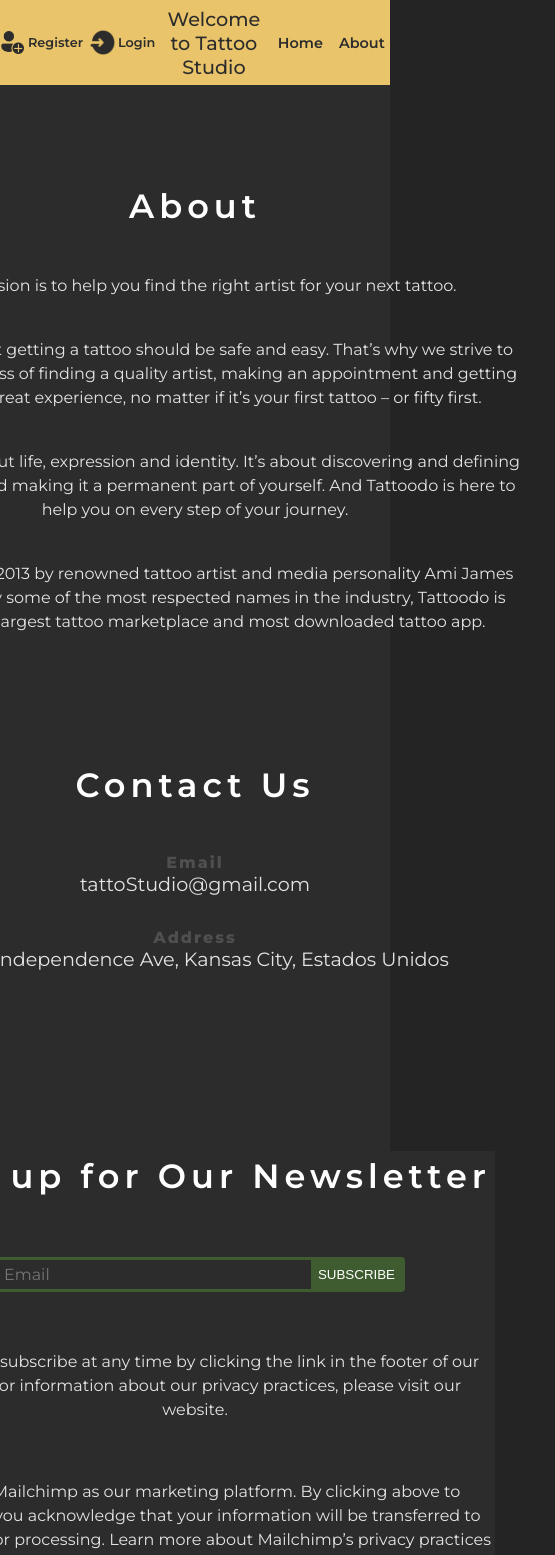
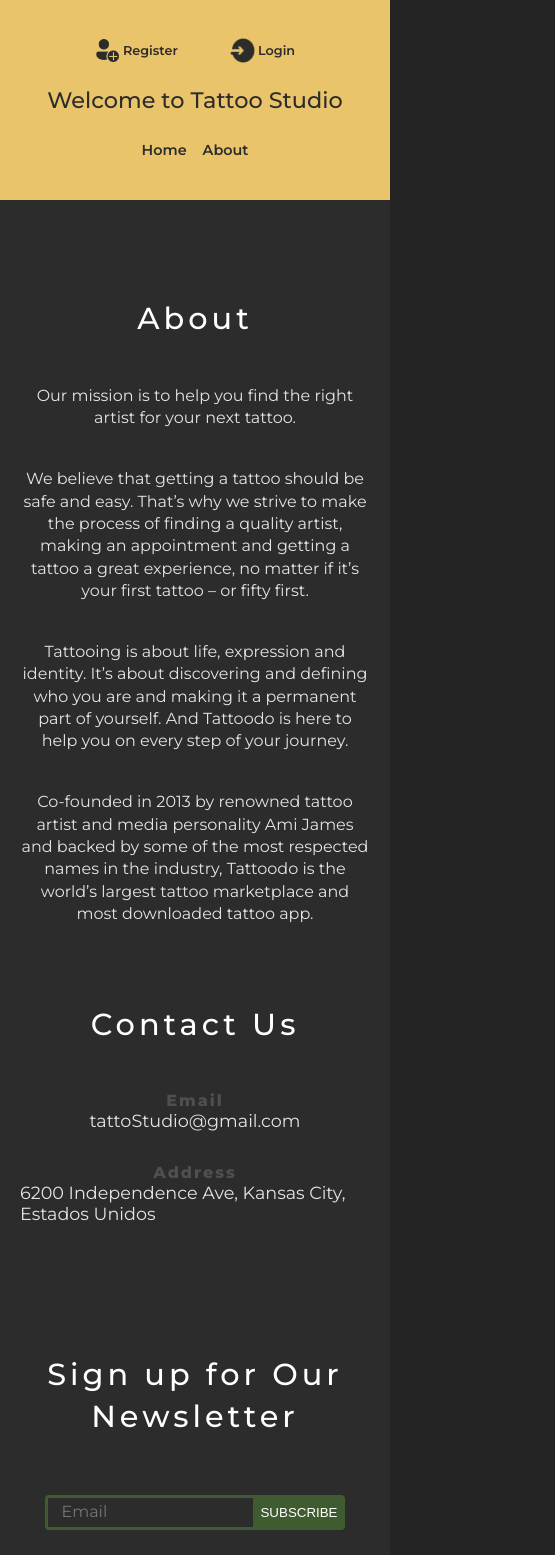
Before and after one commit to Fpaganoni/Tattoo-website, a React (Vite) app in the folder frontend/: page /about in a window 390 px wide. Shown: the top 1555 px of the page, 555 px wide, since content can reach past the window. Built offline with nearby package versions, Linux system fonts and the light colour scheme; no server answers; the HTML template or start-up script is replaced by a standard one.

Commit message:
Already done media querys for 1024px, 768px, 480px breakpoints

```diff
--- a/frontend/src/components/Footer/Footer.module.css
+++ b/frontend/src/components/Footer/Footer.module.css
@@ -68,6 +68,7 @@
 @media (max-width: 1024px) {
   .footerContent {
     padding: 30px 25px;
+    gap: 2rem;
   }
 
   .paymentsContainer {
@@ -82,3 +83,13 @@
     gap: 0.8rem;
   }
 }
+
+@media (max-width: 480px) {
+  .footerContent {
+    flex-direction: column;
+  }
+
+  .contactContainer {
+    align-items: center;
+  }
+}
--- a/frontend/src/components/GetAppointment/GetAppointment.module.css
+++ b/frontend/src/components/GetAppointment/GetAppointment.module.css
@@ -125,6 +125,7 @@ input {
   font-size: 1.1rem;
   padding: 10px 20px;
   cursor: pointer;
+  border-radius: 4px;
 }
 
 .sippingCost {
@@ -157,6 +158,15 @@ input {
   width: 30%;
   cursor: pointer;
   border: none;
+  border-radius: 4px;
+  border: 2px solid var(--Blanco);
+}
+
+@media (max-width: 1440px) {
+  .sponsorContainer {
+    top: -430px;
+    left: -480px;
+  }
 }
 
 @media (max-width: 1024px) {
@@ -246,3 +256,68 @@ input {
     width: 40%;
   }
 }
+
+@media (max-width: 768px) {
+  /* GENERAL CONTAINER */
+
+  .container {
+    flex-direction: column;
+    gap: 120px;
+  }
+
+  .schedulesFigure {
+    position: relative;
+    left: 0px;
+    top: 50px;
+    width: 380px;
+  }
+
+  .schedulesImage {
+    width: 400px;
+    height: 450px;
+  }
+
+  /* RESERVE APPOINTMENT CONTAINER */
+
+  .reserveContainer {
+    width: 100%;
+    max-width: 450px;
+    position: relative;
+    display: flex;
+    flex-direction: column;
+    justify-content: center;
+    gap: 1rem;
+    top: 0px;
+    right: 0px;
+  }
+
+  /* SPONSOR BRANDS */
+
+  .sponsorContainer {
+    display: none;
+  }
+
+  .cartContainer {
+    width: 100%;
+    flex-direction: row;
+    gap: 0;
+  }
+
+  .buttonCart {
+    padding: 5px 10px;
+    font-size: 0.9rem;
+    height: 30%;
+    align-self: flex-end;
+  }
+
+  .zipCodeButton {
+    width: 55%;
+    font-size: 0.9rem;
+  }
+}
+
+@media (max-width: 480px) {
+  .reserveContainer {
+    width: 80%;
+  }
+}
--- a/frontend/src/components/GetAppointment/index.jsx
+++ b/frontend/src/components/GetAppointment/index.jsx
@@ -7,7 +7,6 @@ import radiant from "../../assets/brands-sponsor-logos/radiant-logo.png";
 const GetAppointment = () => {
   return (
     <div className={styles.container}>
-      <div className={styles.schedulesContainer}>
       <figure className={styles.schedulesFigure}>
         <img
           className={styles.schedulesImage}
@@ -15,7 +14,7 @@ const GetAppointment = () => {
           alt="Days open and close"
         />
       </figure>
-      </div>
+
       <div className={styles.reserveContainer}>
         <div className={styles.sponsorContainer}>
           <img
@@ -65,6 +64,8 @@ const GetAppointment = () => {
               className={styles.zipcodeInput}
               type="number"
               min={0}
+              id="zipcode"
+              name="zipcode"
               placeholder="Zip Code"
             />
             <button className={styles.zipCodeButton} type="button">
--- a/frontend/src/components/Logout/Logout.module.css
+++ b/frontend/src/components/Logout/Logout.module.css
@@ -25,9 +25,10 @@
 
 @media (max-width: 1024px) {
   .logoutRegisterSpan {
-    font-size: 1rem;
+    font-size: 0.8rem;
     gap: 5px;
     flex: 1;
+    max-width: 200px;
   }
 
   .logoutIcons {
--- a/frontend/src/components/MainSection/MainSection.module.css
+++ b/frontend/src/components/MainSection/MainSection.module.css
@@ -110,3 +110,23 @@
     width: 550px;
   }
 }
+
+@media (max-width: 768px) {
+  .logo {
+    width: 450px;
+    height: 450px;
+    margin-left: 0px;
+  }
+}
+
+@media (max-width: 480px) {
+  .experienceContainer {
+    width: 90%;
+    text-align: center;
+  }
+
+  .logo {
+    width: 350px;
+    height: 350px;
+  }
+}
--- a/frontend/src/components/Navbar/Navbar.module.css
+++ b/frontend/src/components/Navbar/Navbar.module.css
@@ -136,8 +136,8 @@
 .navbarTabs {
   display: flex;
   align-items: center;
-  justify-content: space-evenly;
-
+  justify-content: center;
+  gap: 2rem;
   width: 100%;
 }
 
@@ -219,17 +219,19 @@
 
 @media (max-width: 768px) {
   .navbar {
-    height: 85px;
+    height: 200px;
+    flex-direction: column;
   }
 
   .mainTitle {
-    font-size: 1.2rem;
-    flex: 1;
+    font-size: 1.4rem;
+    flex: 0;
   }
 
   .loginRegisterContainer {
     width: 200px;
     flex: 1;
+    gap: 45px;
   }
 
   .loginRegisterContainer span:first-child {
@@ -258,7 +260,7 @@
   /*  navbar tabs */
 
   .navbarTabsContainer {
-    width: 180px;
+    width: 300px;
     flex: 1;
   }
 
@@ -270,3 +272,9 @@
     font-size: 0.9rem;
   }
 }
+
+@media (max-width: 480px) {
+  .iconContainer {
+    width: 90%;
+  }
+}
--- a/frontend/src/views/About/about.module.css
+++ b/frontend/src/views/About/about.module.css
@@ -163,3 +163,65 @@
   width: 600px;
   line-height: 1.5;
 }
+
+@media (max-width: 480px) {
+  .aboutContainer {
+    width: 100%;
+    padding: 100px 0;
+  }
+
+  /* ABOUT CONTENT */
+
+  .aboutContent,
+  .contactContainer {
+    width: 350px;
+    margin: 0 auto;
+  }
+
+  .aboutTitle,
+  .contactTitle {
+    font-size: 1.9rem;
+    font-weight: 500;
+    letter-spacing: 4px;
+    padding-bottom: 16px;
+  }
+
+  .paragraphContainers {
+    gap: 2.4rem;
+  }
+
+  .aboutParagraph {
+    text-align: center;
+    line-height: 1.4;
+  }
+
+  /* CONTACT */
+
+  .contactInfo {
+    font-size: 1.1rem;
+  }
+
+  /* SING UP SECTION */
+
+  .singupContainer {
+    width: 300px;
+    line-height: 1.4;
+    margin: 50px 0;
+  }
+
+  .suscribeForm {
+    width: 100%;
+    gap: 0rem;
+  }
+
+  /* SOCIALS*/
+
+  .socialTitle {
+    letter-spacing: 5px;
+  }
+
+  .socialParagraph {
+    width: 85%;
+    line-height: 1.4;
+  }
+}
--- a/frontend/src/views/Register/Register.module.css
+++ b/frontend/src/views/Register/Register.module.css
@@ -139,3 +139,78 @@
   backdrop-filter: blur(10px);
   font-size: 1.1rem;
 }
+
+@media (max-width: 1024px) {
+  .tattosEye {
+    bottom: 280px;
+    right: 50px;
+  }
+
+  .tattosSkull {
+    top: 50px;
+    left: 50px;
+  }
+
+  .tattosUsd {
+    bottom: 100px;
+    left: 70px;
+  }
+
+  .tattosbird {
+    top: 50px;
+    right: 30px;
+  }
+}
+
+@media (max-width: 768px) {
+  .tattosEye {
+    bottom: 325px;
+    right: -15px;
+    transform: rotate(-25deg);
+  }
+
+  .tattosSkull {
+    transform: rotate(-15deg);
+    top: -80px;
+    left: -20px;
+  }
+
+  .tattosUsd {
+    bottom: 150px;
+    transform: rotate(-10deg);
+    left: -40px;
+  }
+
+  .tattosbird {
+    top: -60px;
+    right: -10px;
+  }
+}
+
+@media (max-width: 480px) {
+  .singupForm {
+    width: 90%;
+    margin: 35px auto;
+    padding: 20px 25px;
+  }
+
+  .tattosEye,
+  .tattosSkull,
+  .tattosUsd,
+  .tattosbird {
+    display: none;
+  }
+
+  .labelsForm {
+    font-size: 1.1rem;
+    gap: 0.2rem;
+    font-weight: 500;
+  }
+
+  .formInputs {
+    border: none;
+    padding: 5px 12px;
+    font-weight: 300;
+    font-size: 1rem;
+  }
+}
```
Lines whose indentation alone changed are shown as unchanged.
